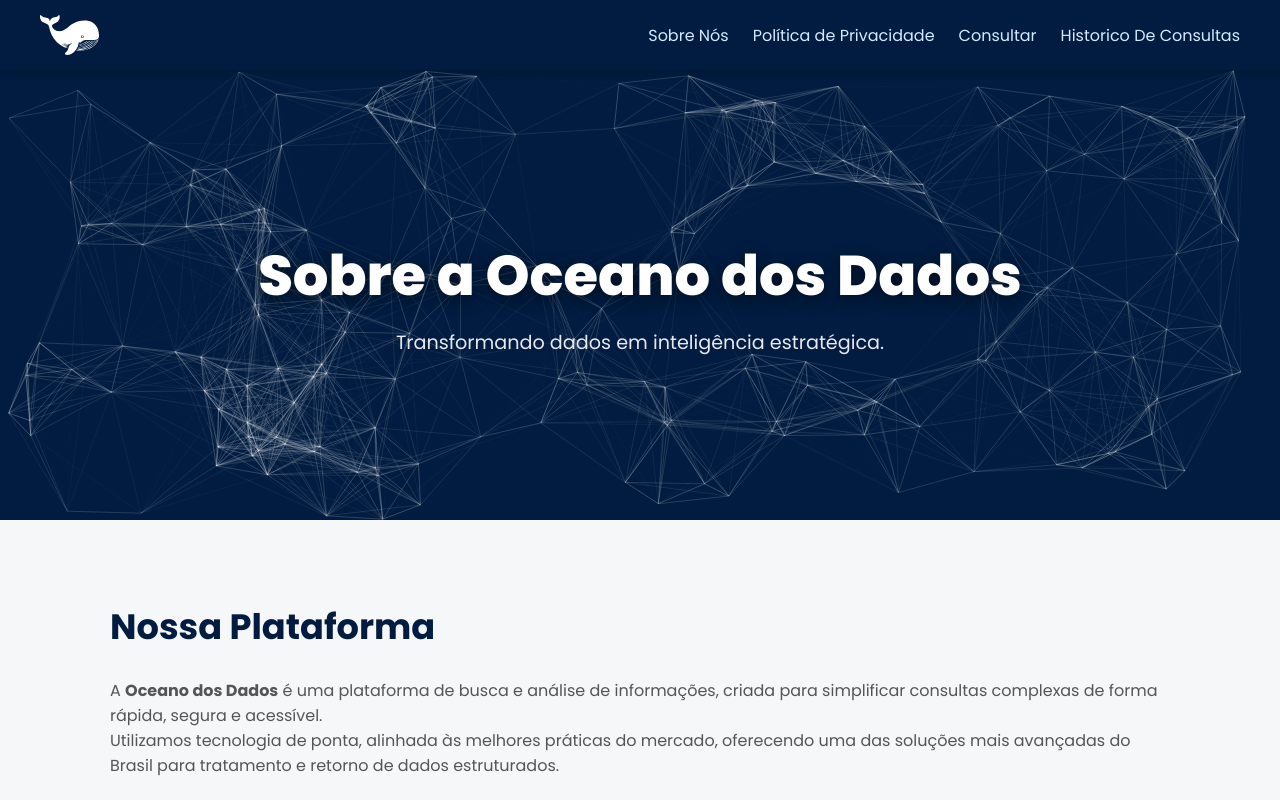
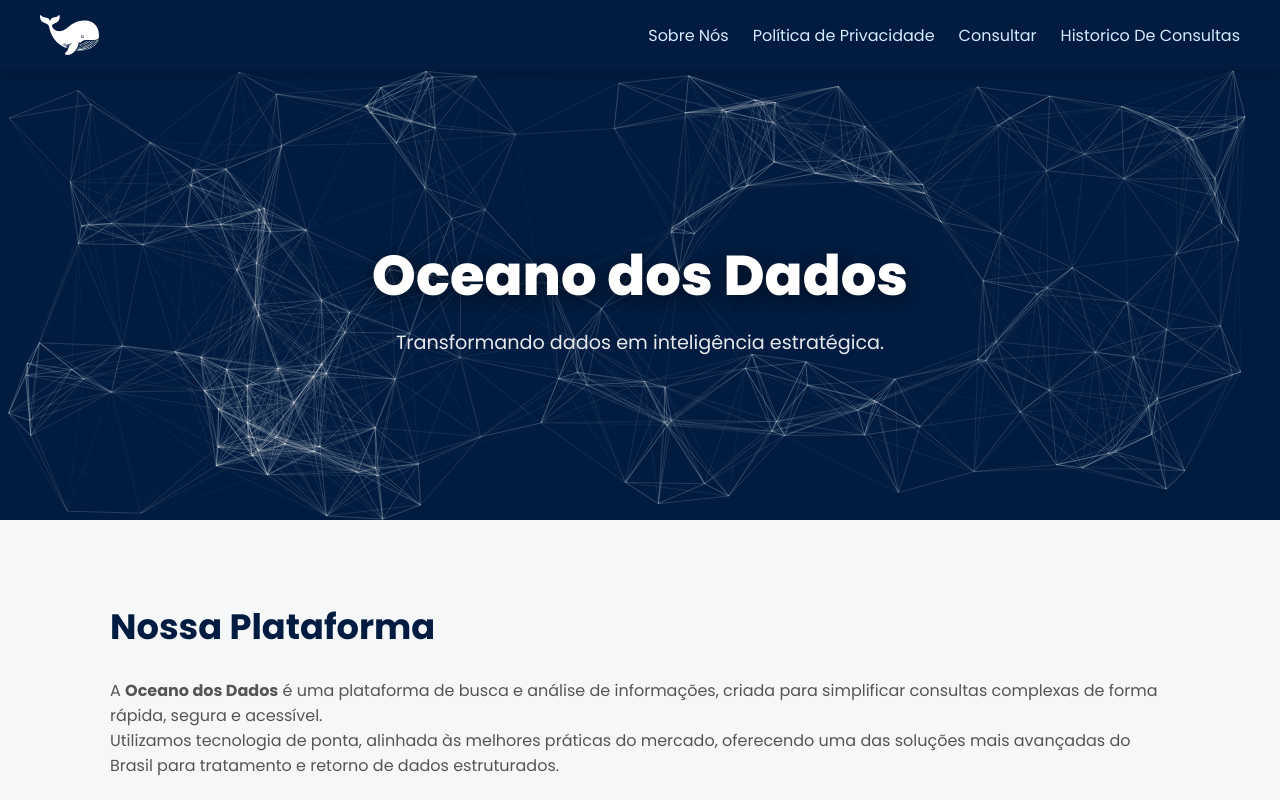
Before and after one commit to CodeMoon1/front, an Angular app: page / in a window 1280 px wide. Shown: the top 800 px of the page. Built offline with nearby package versions, Linux system fonts and the light colour scheme.

Commit message:
Melhora conteúdo da página About

```diff
--- a/src/app/pages/about/about.component.html
+++ b/src/app/pages/about/about.component.html
@@ -5,7 +5,7 @@
   <div class="minha-secao-com-animacao">
     <app-animated-background></app-animated-background>
     <div class="hero-overlay-content">
-      <h1>Sobre a Oceano dos Dados</h1>
+      <h1>Oceano dos Dados</h1>
       <p>Transformando dados em inteligência estratégica.</p>
     </div>
   </div>
```
